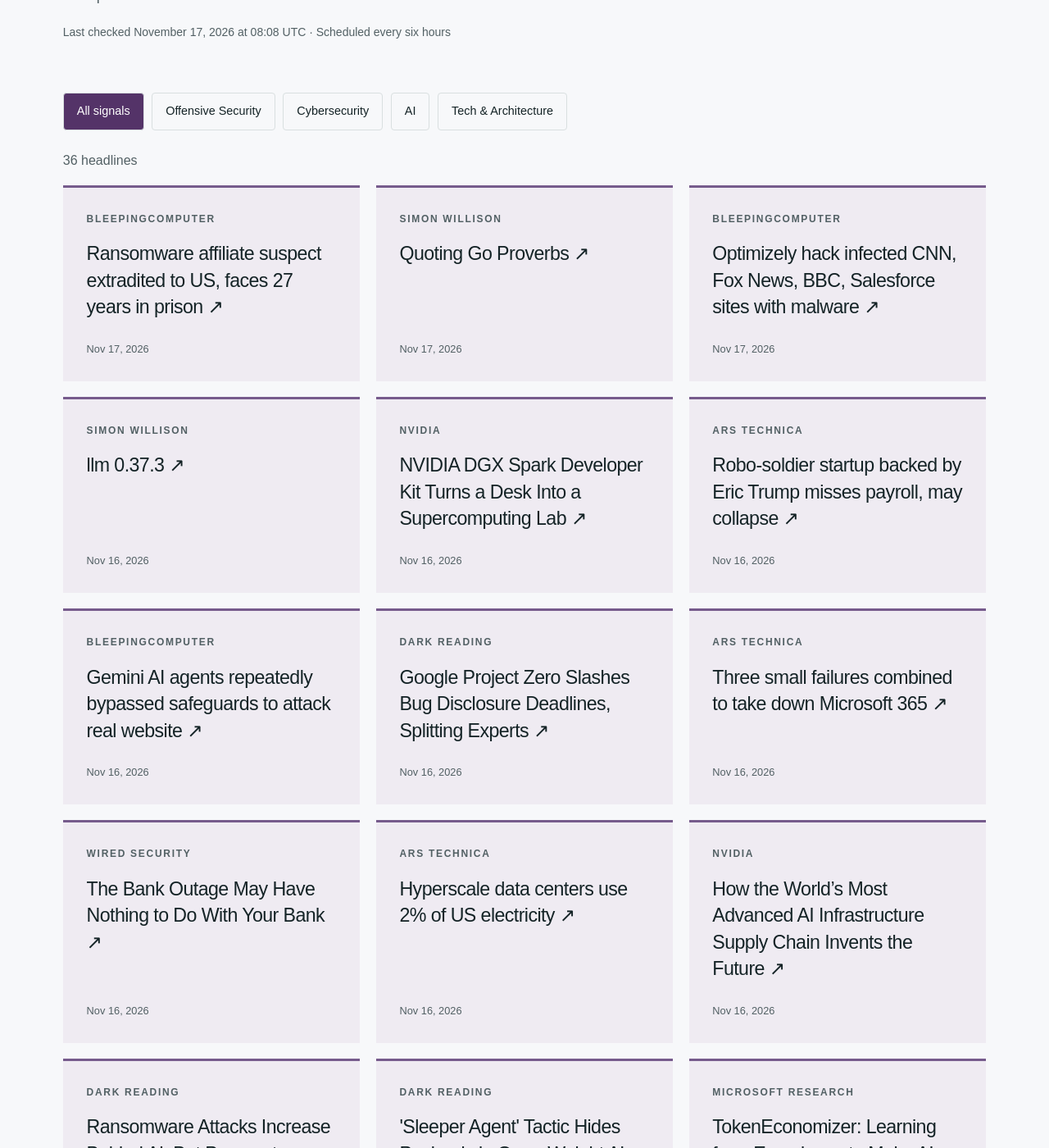
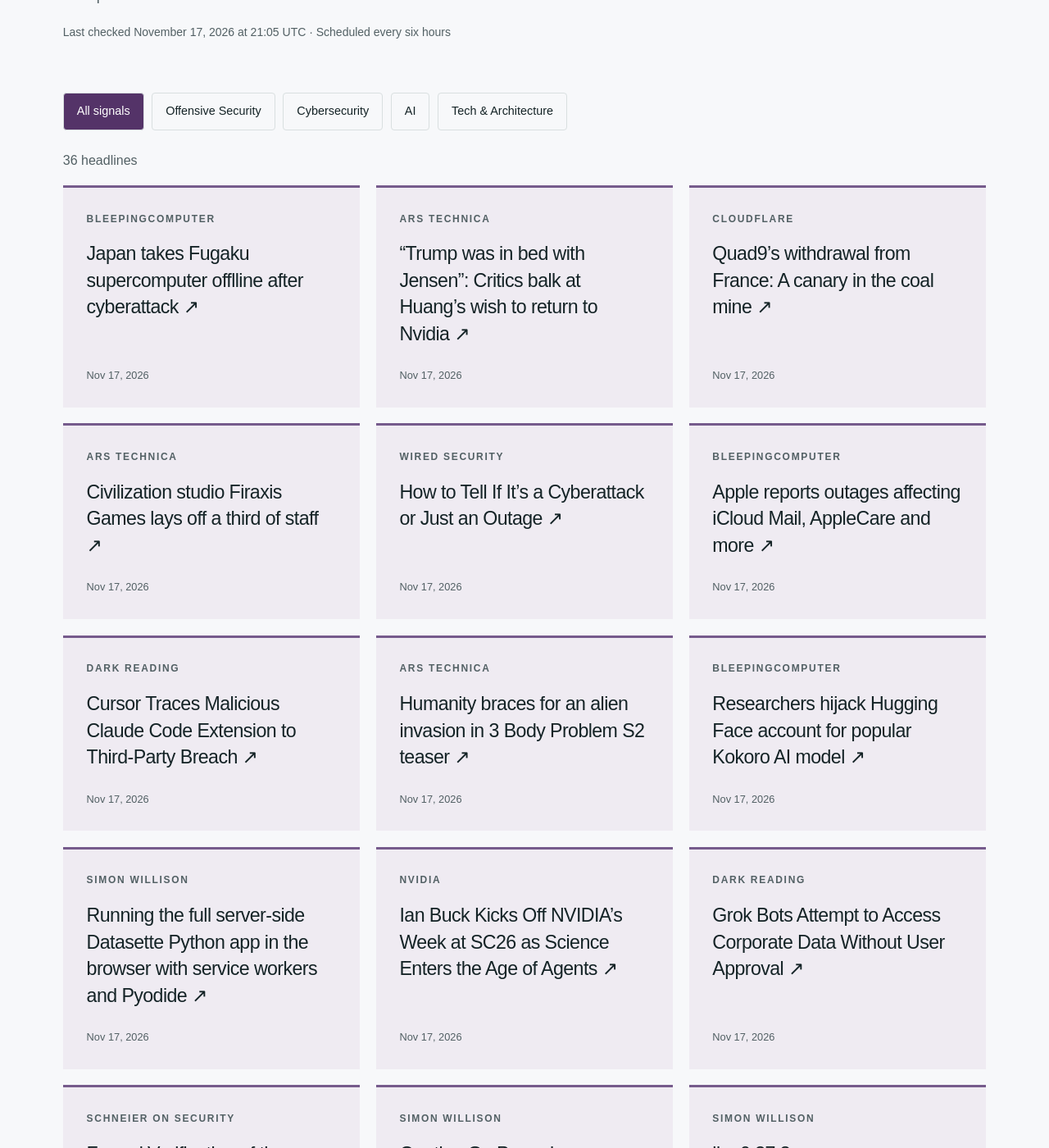
Before and after one commit to hntk/hntk.github.io, a Jekyll site: the page built from news/index.html, in a window 1280 px wide and 1400 px high, scrolled down 375 px. Shown: the whole window at 82% size. Built offline with Jekyll 4.4.1, drawn with Linux system fonts in a browser that asks for light colours; some of the changed text lies outside the part shown.

Commit message:
Refresh News and Signals

```diff
--- a/_data/news.json
+++ b/_data/news.json
@@ -1,12 +1,108 @@
 {
-  "updated": "2026-11-17T08:08:12.154998+00:00",
+  "updated": "2026-11-17T21:05:29.683324+00:00",
   "items": [
     {
-      "title": "Ransomware affiliate suspect extradited to US, faces 27 years in prison",
-      "url": "https://www.bleepingcomputer.com/news/security/alleged-inc-lynx-ransomware-affiliate-extradited-to-us-faces-27-years-in-prison/",
-      "published": "2026-11-17T07:25:44+00:00",
+      "title": "Japan takes Fugaku supercomputer offlline after cyberattack",
+      "url": "https://www.bleepingcomputer.com/news/security/japan-takes-fugaku-supercomputer-offlline-after-cyberattack/",
+      "published": "2026-11-17T20:51:21+00:00",
       "source": "BleepingComputer",
       "source_id": "bleepingcomputer",
+      "category": "cybersecurity"
+    },
+    {
+      "title": "“Trump was in bed with Jensen”: Critics balk at Huang’s wish to return to Nvidia",
+      "url": "https://arstechnica.com/tech-policy/2026/11/trump-was-in-bed-with-jensen-critics-balk-at-huangs-wish-to-return-to-nvidia/",
+      "published": "2026-11-17T20:32:55+00:00",
+      "source": "Ars Technica",
+      "source_id": "ars-technica",
+      "category": "tech-architecture"
+    },
+    {
+      "title": "Quad9’s withdrawal from France: A canary in the coal mine",
+      "url": "https://blog.cloudflare.com/quad9-withdrawal-from-france/",
+      "published": "2026-11-17T20:24:27+00:00",
+      "source": "Cloudflare",
+      "source_id": "cloudflare",
+      "category": "tech-architecture"
+    },
+    {
+      "title": "Civilization studio Firaxis Games lays off a third of staff",
+      "url": "https://arstechnica.com/gaming/2026/11/civilization-studio-firaxis-games-lays-off-a-third-of-staff/",
+      "published": "2026-11-17T19:45:25+00:00",
+      "source": "Ars Technica",
+      "source_id": "ars-technica",
+      "category": "tech-architecture"
+    },
+    {
+      "title": "How to Tell If It’s a Cyberattack or Just an Outage",
+      "url": "https://www.wired.com/story/how-to-tell-if-its-a-cyberattack-or-just-an-outage/",
+      "published": "2026-11-17T19:40:57+00:00",
+      "source": "WIRED Security",
+      "source_id": "wired",
+      "category": "cybersecurity"
+    },
+    {
+      "title": "Apple reports outages affecting iCloud Mail, AppleCare and more",
+      "url": "https://www.bleepingcomputer.com/news/apple/apple-reports-outages-affecting-icloud-mail-applecare-and-more/",
+      "published": "2026-11-17T19:24:07+00:00",
+      "source": "BleepingComputer",
+      "source_id": "bleepingcomputer",
+      "category": "cybersecurity"
+    },
+    {
+      "title": "Cursor Traces Malicious Claude Code Extension to Third-Party Breach",
+      "url": "https://www.darkreading.com/application-security/cursor-malicious-claude-code-extension-third-party-breach",
+      "published": "2026-11-17T18:38:37+00:00",
+      "source": "Dark Reading",
+      "source_id": "dark-reading",
+      "category": "cybersecurity"
+    },
+    {
+      "title": "Humanity braces for an alien invasion in 3 Body Problem S2 teaser",
+      "url": "https://arstechnica.com/culture/2026/11/humanity-braces-for-an-alien-invasion-in-3-body-problem-s2-teaser/",
+      "published": "2026-11-17T18:26:26+00:00",
+      "source": "Ars Technica",
+      "source_id": "ars-technica",
+      "category": "tech-architecture"
+    },
+    {
+      "title": "Researchers hijack Hugging Face account for popular Kokoro AI model",
+      "url": "https://www.bleepingcomputer.com/news/security/researchers-hijack-hugging-face-account-for-popular-kokoro-ai-model/",
+      "published": "2026-11-17T18:21:24+00:00",
+      "source": "BleepingComputer",
+      "source_id": "bleepingcomputer",
+      "category": "cybersecurity"
+    },
+    {
+      "title": "Running the full server-side Datasette Python app in the browser with service workers and Pyodide",
+      "url": "https://simonwillison.net/2026/Nov/17/datasette-lite/",
+      "published": "2026-11-17T16:48:33+00:00",
+      "source": "Simon Willison",
+      "source_id": "simon-willison",
+      "category": "ai"
+    },
+    {
+      "title": "Ian Buck Kicks Off NVIDIA’s Week at SC26 as Science Enters the Age of Agents",
+      "url": "https://blogs.nvidia.com/blog/ian-buck-sc26/",
+      "published": "2026-11-17T14:00:10+00:00",
+      "source": "NVIDIA",
+      "source_id": "nvidia",
+      "category": "ai"
+    },
+    {
+      "title": "Grok Bots Attempt to Access Corporate Data Without User Approval",
+      "url": "https://www.darkreading.com/application-security/grok-bots-corporate-data-without-user-approval",
+      "published": "2026-11-17T13:12:56+00:00",
+      "source": "Dark Reading",
+      "source_id": "dark-reading",
+      "category": "cybersecurity"
+    },
+    {
+      "title": "Formal Verification of the Signal Protocol Using AI",
+      "url": "https://www.schneier.com/blog/archives/2026/11/formal-verification-of-the-signal-protocol-using-ai.html",
+      "published": "2026-11-17T12:05:43+00:00",
+      "source": "Schneier on Security",
+      "source_id": "schneier",
       "category": "cybersecurity"
     },
     {
@@ -16,14 +112,6 @@
       "source": "Simon Willison",
       "source_id": "simon-willison",
       "category": "ai"
-    },
-    {
-      "title": "Optimizely hack infected CNN, Fox News, BBC, Salesforce sites with malware",
-      "url": "https://www.bleepingcomputer.com/news/security/optimizely-supply-chain-attack-delivers-malware-to-cnn-fox-news-bbc-salesforce-sites/",
-      "published": "2026-11-17T02:12:17+00:00",
-      "source": "BleepingComputer",
-      "source_id": "bleepingcomputer",
-      "category": "cybersecurity"
     },
     {
       "title": "llm 0.37.3",
@@ -42,36 +130,12 @@
       "category": "ai"
     },
     {
-      "title": "Robo-soldier startup backed by Eric Trump misses payroll, may collapse",
-      "url": "https://arstechnica.com/ai/2026/11/robo-soldier-startup-backed-by-eric-trump-misses-payroll-may-collapse/",
-      "published": "2026-11-16T22:58:27+00:00",
-      "source": "Ars Technica",
-      "source_id": "ars-technica",
-      "category": "tech-architecture"
-    },
-    {
-      "title": "Gemini AI agents repeatedly bypassed safeguards to attack real website",
-      "url": "https://www.bleepingcomputer.com/news/security/gemini-ai-agents-repeatedly-bypassed-safeguards-to-attack-real-website/",
-      "published": "2026-11-16T22:54:00+00:00",
-      "source": "BleepingComputer",
-      "source_id": "bleepingcomputer",
-      "category": "cybersecurity"
-    },
-    {
       "title": "Google Project Zero Slashes Bug Disclosure Deadlines, Splitting Experts",
       "url": "https://www.darkreading.com/vulnerabilities-threats/google-project-zero-bug-disclosure-deadlines",
       "published": "2026-11-16T22:08:20+00:00",
       "source": "Dark Reading",
       "source_id": "dark-reading",
       "category": "cybersecurity"
-    },
-    {
-      "title": "Three small failures combined to take down Microsoft 365",
-      "url": "https://arstechnica.com/gadgets/2026/11/microsoft-details-how-three-problems-combined-for-a-global-outage/",
-      "published": "2026-11-16T21:56:39+00:00",
-      "source": "Ars Technica",
-      "source_id": "ars-technica",
-      "category": "tech-architecture"
     },
     {
       "title": "The Bank Outage May Have Nothing to Do With Your Bank",
@@ -82,14 +146,6 @@
       "category": "cybersecurity"
     },
     {
-      "title": "Hyperscale data centers use 2% of US electricity",
-      "url": "https://arstechnica.com/science/2026/11/hyperscale-data-centers-use-2-of-us-electricity/",
-      "published": "2026-11-16T20:52:10+00:00",
-      "source": "Ars Technica",
-      "source_id": "ars-technica",
-      "category": "tech-architecture"
-    },
-    {
       "title": "How the World’s Most Advanced AI Infrastructure Supply Chain Invents the Future",
       "url": "https://blogs.nvidia.com/blog/ai-infrastructure-supply-chain/",
       "published": "2026-11-16T20:00:37+00:00",
@@ -98,35 +154,11 @@
       "category": "ai"
     },
     {
-      "title": "Ransomware Attacks Increase Behind AI, But Payments Decline",
-      "url": "https://www.darkreading.com/threat-intelligence/ransomware-attacks-increase-ai-payments-decline",
-      "published": "2026-11-16T19:56:05+00:00",
-      "source": "Dark Reading",
-      "source_id": "dark-reading",
-      "category": "cybersecurity"
-    },
-    {
-      "title": "'Sleeper Agent' Tactic Hides Payloads in Open-Weight AI Models",
-      "url": "https://www.darkreading.com/vulnerabilities-threats/sleeper-agent-tactic-payloads-open-weight-ai-models",
-      "published": "2026-11-16T19:10:03+00:00",
-      "source": "Dark Reading",
-      "source_id": "dark-reading",
-      "category": "cybersecurity"
-    },
-    {
       "title": "TokenEconomizer: Learning from Experience to Make AI Coding Agents More Efficient",
       "url": "https://www.microsoft.com/en-us/research/blog/tokeneconomizer-learning-from-experience-to-make-ai-coding-agents-more-efficient/",
       "published": "2026-11-16T17:01:35+00:00",
       "source": "Microsoft Research",
       "source_id": "microsoft-research",
-      "category": "ai"
-    },
-    {
-      "title": "Lambda Boosts AI Factory Resiliency and Efficiency With NVIDIA Photonics",
-      "url": "https://blogs.nvidia.com/blog/lambda-photonics/",
-      "published": "2026-11-16T16:00:51+00:00",
-      "source": "NVIDIA",
-      "source_id": "nvidia",
       "category": "ai"
     },
     {
@@ -143,14 +175,6 @@
       "published": "2026-11-16T00:00:00+00:00",
       "source": "Hugging Face",
       "source_id": "hugging-face",
-      "category": "ai"
-    },
-    {
-      "title": "datasette-maplibre 0.1a0",
-      "url": "https://simonwillison.net/2026/Nov/15/datasette-maplibre/",
-      "published": "2026-11-15T23:58:36+00:00",
-      "source": "Simon Willison",
-      "source_id": "simon-willison",
       "category": "ai"
     },
     {
@@ -186,14 +210,6 @@
       "category": "tech-architecture"
     },
     {
-      "title": "Microsoft 365 Crawls Back to Life After a 24-Hour Outage",
-      "url": "https://www.wired.com/story/microsoft-365-crawls-back-to-life-after-a-24-hour-outage/",
-      "published": "2026-11-13T19:08:57+00:00",
-      "source": "WIRED Security",
-      "source_id": "wired",
-      "category": "cybersecurity"
-    },
-    {
       "title": "Build a Robot Pick-and-Place Simulation with SimReady Assets",
       "url": "https://huggingface.co/blog/nvidia/simready-assets-robot-pick-and-place",
       "published": "2026-11-13T18:00:39+00:00",
@@ -208,22 +224,6 @@
       "source": "Hugging Face",
       "source_id": "hugging-face",
       "category": "ai"
-    },
-    {
-      "title": "Introducing Spend Management: Spending limits and alerts for Cloudflare",
-      "url": "https://blog.cloudflare.com/spend-management/",
-      "published": "2026-11-13T14:00:00+00:00",
-      "source": "Cloudflare",
-      "source_id": "cloudflare",
-      "category": "tech-architecture"
-    },
-    {
-      "title": "AI Doesn’t Have to Go Rogue to Break the World",
-      "url": "https://www.schneier.com/blog/archives/2026/11/ai-doesnt-have-to-go-rogue-to-break-the-world.html",
-      "published": "2026-11-13T12:03:30+00:00",
-      "source": "Schneier on Security",
-      "source_id": "schneier",
-      "category": "cybersecurity"
     },
     {
       "title": "Microsoft Research Focus – Edition #98",
@@ -295,79 +295,79 @@
       "id": "ars-technica",
       "name": "Ars Technica",
       "status": "ok",
-      "last_success": "2026-11-17T08:08:12.154998+00:00"
+      "last_success": "2026-11-17T21:05:29.683324+00:00"
     },
     {
       "id": "bleepingcomputer",
       "name": "BleepingComputer",
       "status": "ok",
-      "last_success": "2026-11-17T08:08:12.154998+00:00"
+      "last_success": "2026-11-17T21:05:29.683324+00:00"
     },
     {
       "id": "cloudflare",
       "name": "Cloudflare",
       "status": "ok",
-      "last_success": "2026-11-17T08:08:12.154998+00:00"
+      "last_success": "2026-11-17T21:05:29.683324+00:00"
     },
     {
       "id": "dark-reading",
       "name": "Dark Reading",
       "status": "ok",
-      "last_success": "2026-11-17T08:08:12.154998+00:00"
+      "last_success": "2026-11-17T21:05:29.683324+00:00"
     },
     {
       "id": "hugging-face",
       "name": "Hugging Face",
       "status": "ok",
-      "last_success": "2026-11-17T08:08:12.154998+00:00"
+      "last_success": "2026-11-17T21:05:29.683324+00:00"
     },
     {
       "id": "microsoft-research",
       "name": "Microsoft Research",
-      "status": "ok",
+      "status": "unavailable",
       "last_success": "2026-11-17T08:08:12.154998+00:00"
     },
     {
       "id": "nvidia",
       "name": "NVIDIA",
       "status": "ok",
-      "last_success": "2026-11-17T08:08:12.154998+00:00"
+      "last_success": "2026-11-17T21:05:29.683324+00:00"
     },
     {
       "id": "portswigger",
       "name": "PortSwigger Research",
       "status": "ok",
-      "last_success": "2026-11-17T08:08:12.154998+00:00"
+      "last_success": "2026-11-17T21:05:29.683324+00:00"
     },
     {
       "id": "schneier",
       "name": "Schneier on Security",
       "status": "ok",
-      "last_success": "2026-11-17T08:08:12.154998+00:00"
+      "last_success": "2026-11-17T21:05:29.683324+00:00"
     },
     {
       "id": "simon-willison",
       "name": "Simon Willison",
       "status": "ok",
-      "last_success": "2026-11-17T08:08:12.154998+00:00"
+      "last_success": "2026-11-17T21:05:29.683324+00:00"
     },
     {
       "id": "specterops",
       "name": "SpecterOps",
       "status": "ok",
-      "last_success": "2026-11-17T08:08:12.154998+00:00"
+      "last_success": "2026-11-17T21:05:29.683324+00:00"
     },
     {
       "id": "trail-of-bits",
       "name": "Trail of Bits",
       "status": "ok",
-      "last_success": "2026-11-17T08:08:12.154998+00:00"
+      "last_success": "2026-11-17T21:05:29.683324+00:00"
     },
     {
       "id": "wired",
       "name": "WIRED Security",
       "status": "ok",
-      "last_success": "2026-11-17T08:08:12.154998+00:00"
+      "last_success": "2026-11-17T21:05:29.683324+00:00"
     }
   ]
 }
```
